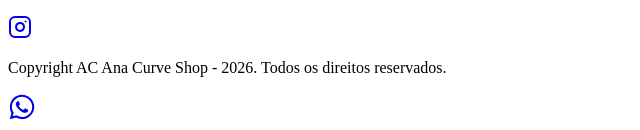
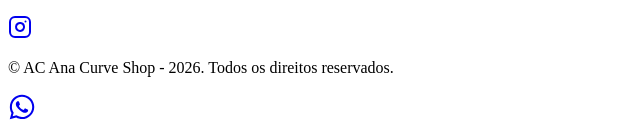
Before and after one commit to feliperyo/clothes-ecommerce, a React (Vite) app in the folder frontend/: page /categoria/Blusas in a window 1280 px wide. Shown: the part 1762-1892 px from the top of the page, without its empty margins (0-640 px from the left). Built offline with nearby package versions, Linux system fonts and the light colour scheme; no server answers; the HTML template or start-up script is replaced by a standard one.

Commit message:
fix: Trocar "Copyright" por símbolo © no footer
Co-Authored-By: Claude Opus 4.6 <noreply@anthropic.com>

```diff
--- a/frontend/src/components/Footer.jsx
+++ b/frontend/src/components/Footer.jsx
@@ -125,7 +125,7 @@ const Footer = () => {
       <div className="border-t">
         <div className="container py-4">
           <p className="text-center text-xs text-gray-400">
-            Copyright AC Ana Curve Shop - {currentYear}. Todos os direitos reservados.
+            © AC Ana Curve Shop - {currentYear}. Todos os direitos reservados.
           </p>
         </div>
       </div>
```
